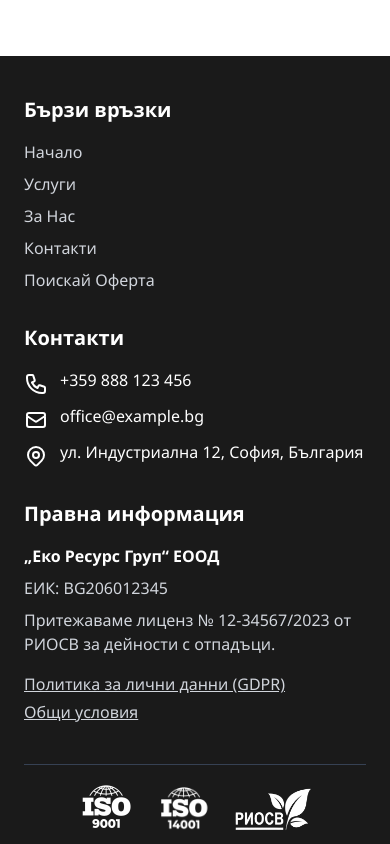
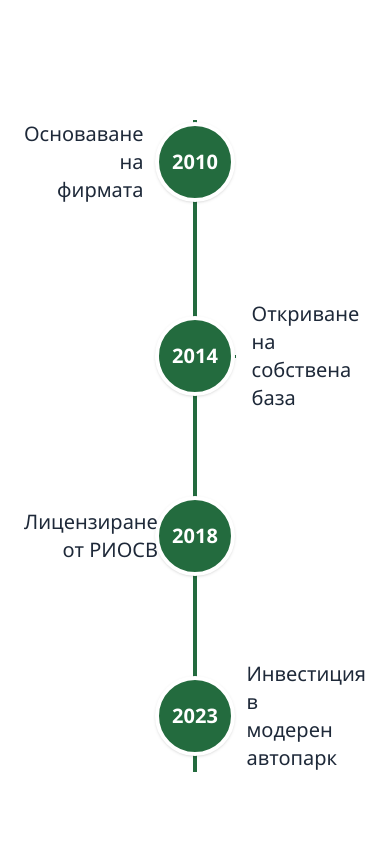
Before and after one commit to xgaming6285/recycle, a Next.js app: page /about-us in a window 390 px wide. Shown: the part 2180-3024 px from the top of the page. Built offline with nearby package versions, Linux system fonts and the light colour scheme.

Commit message:
Add History Timeline section to About Us page, detailing key milestones from 2010 to 2023 with a visually engaging layout and responsive design for improved user experience.

```diff
--- a/src/app/about-us/page.tsx
+++ b/src/app/about-us/page.tsx
@@ -104,6 +104,90 @@ export default function AboutUs() {
           </div>
         </div>
       </section>
+
+      {/* History Timeline Section */}
+      <section className="py-16 px-6 bg-white overflow-hidden mb-20">
+        <div className="max-w-4xl mx-auto relative">
+          {/* Vertical Line */}
+          <div className="absolute left-1/2 top-0 bottom-0 w-1 bg-[#236b3e] transform -translate-x-1/2"></div>
+
+          {/* Item 1: 2010 (Left) */}
+          <div className="relative flex items-center justify-center mb-24">
+            {/* Left Content */}
+            <div className="w-1/2 pr-4 md:pr-12 text-right flex items-center justify-end">
+              <span className="text-xl md:text-2xl text-gray-800 font-medium">
+                Основаване на
+                <br />
+                фирмата
+              </span>
+              <div className="h-[3px] w-8 md:w-12 bg-[#236b3e] ml-4"></div>
+            </div>
+            {/* Center Circle */}
+            <div className="absolute flex items-center justify-center w-20 h-20 bg-[#236b3e] rounded-full border-4 border-white z-10 shadow-sm">
+              <span className="text-white text-xl font-bold">2010</span>
+            </div>
+            {/* Right Content (Empty) */}
+            <div className="w-1/2 pl-4 md:pl-12"></div>
+          </div>
+
+          {/* Item 2: 2014 (Right) */}
+          <div className="relative flex items-center justify-center mb-24">
+            {/* Left Content (Empty) */}
+            <div className="w-1/2 pr-4 md:pr-12"></div>
+            {/* Center Circle */}
+            <div className="absolute flex items-center justify-center w-20 h-20 bg-[#236b3e] rounded-full border-4 border-white z-10 shadow-sm">
+              <span className="text-white text-xl font-bold">2014</span>
+            </div>
+            {/* Right Content */}
+            <div className="w-1/2 pl-4 md:pl-12 text-left flex items-center justify-start">
+              <div className="h-[3px] w-8 md:w-12 bg-[#236b3e] mr-4"></div>
+              <span className="text-xl md:text-2xl text-gray-800 font-medium">
+                Откриване на
+                <br />
+                собствена база
+              </span>
+            </div>
+          </div>
+
+          {/* Item 3: 2018 (Left) */}
+          <div className="relative flex items-center justify-center mb-24">
+            {/* Left Content */}
+            <div className="w-1/2 pr-4 md:pr-12 text-right flex items-center justify-end">
+              <span className="text-xl md:text-2xl text-gray-800 font-medium">
+                Лицензиране
+                <br />
+                от РИОСВ
+              </span>
+              <div className="h-[3px] w-8 md:w-12 bg-[#236b3e] ml-4"></div>
+            </div>
+            {/* Center Circle */}
+            <div className="absolute flex items-center justify-center w-20 h-20 bg-[#236b3e] rounded-full border-4 border-white z-10 shadow-sm">
+              <span className="text-white text-xl font-bold">2018</span>
+            </div>
+            {/* Right Content (Empty) */}
+            <div className="w-1/2 pl-4 md:pl-12"></div>
+          </div>
+
+          {/* Item 4: 2023 (Right) */}
+          <div className="relative flex items-center justify-center">
+            {/* Left Content (Empty) */}
+            <div className="w-1/2 pr-4 md:pr-12"></div>
+            {/* Center Circle */}
+            <div className="absolute flex items-center justify-center w-20 h-20 bg-[#236b3e] rounded-full border-4 border-white z-10 shadow-sm">
+              <span className="text-white text-xl font-bold">2023</span>
+            </div>
+            {/* Right Content */}
+            <div className="w-1/2 pl-4 md:pl-12 text-left flex items-center justify-start">
+              <div className="h-[3px] w-8 md:w-12 bg-[#236b3e] mr-4"></div>
+              <span className="text-xl md:text-2xl text-gray-800 font-medium">
+                Инвестиция в
+                <br />
+                модерен автопарк
+              </span>
+            </div>
+          </div>
+        </div>
+      </section>
     </div>
   );
 }
```
